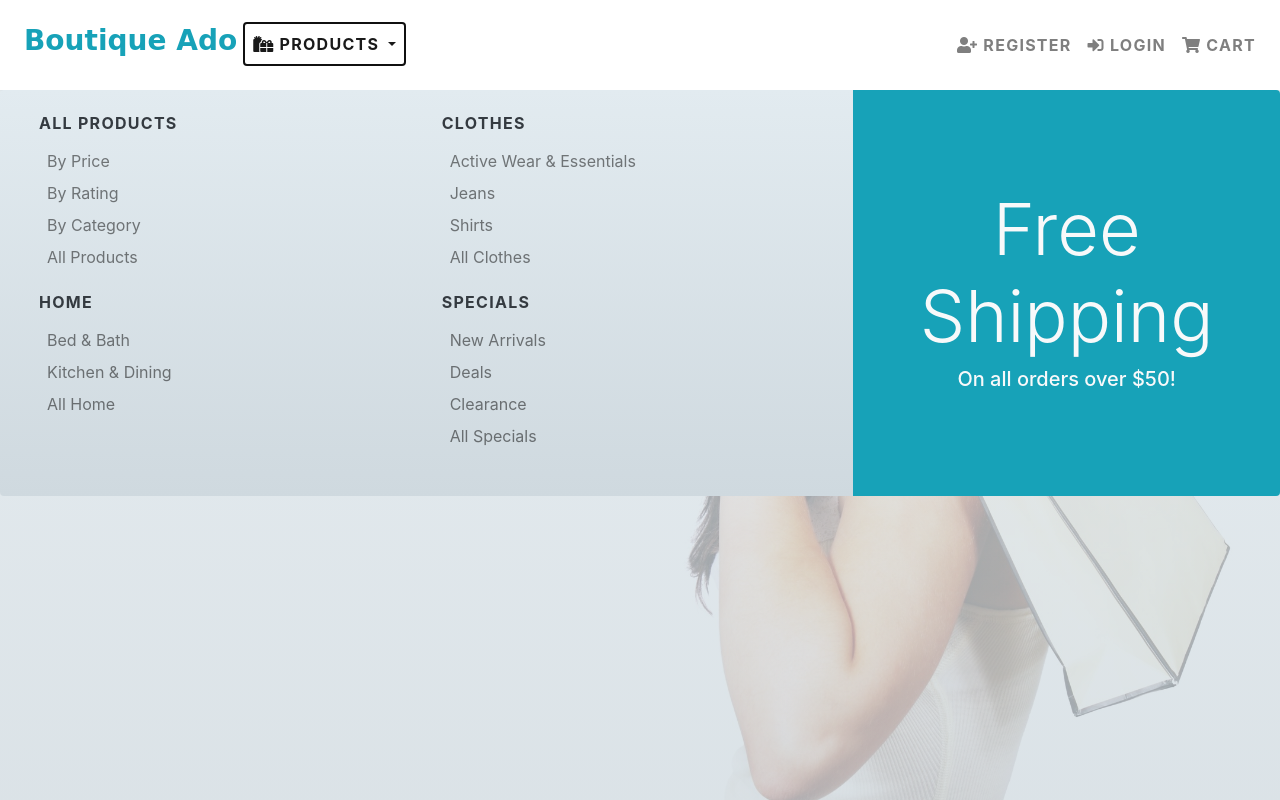
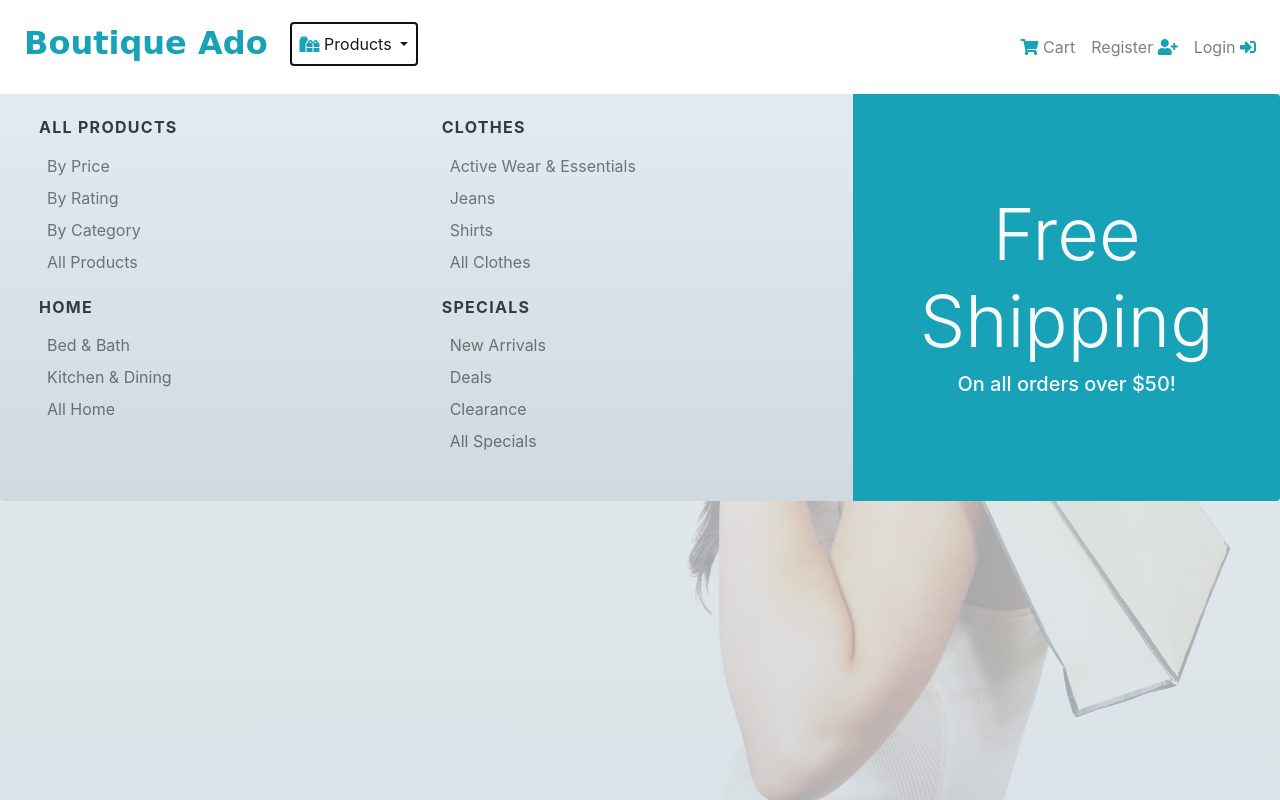
Before and after one commit to ckz8780/django_ecommerce, a Django app: page /cart/ in a window 1280 px wide, after a click on "Products". Run offline with Django 3.2, Linux system fonts and the light colour scheme; some libraries are stand-ins or nearby versions; some web fonts are replaced.

Commit message:
Menu adjustments and added cart notification toasts

```diff
--- a/cart/templates/cart/cart.html
+++ b/cart/templates/cart/cart.html
@@ -91,6 +91,7 @@
 {% block postloadjs %}
 	{{ block.super }}
 	<script type="text/javascript">
+		// Remove item and reload on click
 		$('.remove-item').click(function(){
 
 			var csrfToken = "{{ csrf_token }}"
@@ -98,7 +99,11 @@
 			var url = `/cart/remove/${itemId}/`;
 			var data = {'csrfmiddlewaretoken': csrfToken};
 
-			$.post(url, data).success(location.reload());
+			$.post(url, data)
+			 .done(function() {
+				$('.toast').toast('show');
+				location.reload();
+			})
 		})
 	</script>
 {% endblock %}
--- a/cart/views.py
+++ b/cart/views.py
@@ -1,4 +1,8 @@
+from django.http import HttpResponse
 from django.shortcuts import render, redirect, reverse
+from django.contrib import messages
+
+from products.models import Product
 
 # Create your views here.
 
@@ -12,11 +16,14 @@ def add_to_cart(request, item_id):
 
     quantity=int(request.POST.get('quantity'))
     cart = request.session.get('cart', {})
+    product = Product.objects.get(id=item_id)
 
     if item_id in list(cart.keys()):
         cart[item_id] += quantity
+        messages.success(request, f'Updated {product.name} quantity to {cart[item_id]}')
     else:
         cart[item_id] = quantity
+        messages.success(request, f'Added {product.name} to your cart')
 
     request.session['cart'] = cart
     return redirect(reverse('products'))
@@ -26,20 +33,29 @@ def adjust_cart(request, item_id):
     """Adjust the quantity of the specified product to the specified amount"""
     quantity = int(request.POST.get('quantity'))
     cart = request.session.get('cart', {})
+    product = Product.objects.get(id=item_id)
 
     if quantity > 0:
         cart[item_id] = quantity
+        messages.success(request, f'Updated {product.name} quantity to {cart[item_id]}')
     else:
         cart.pop(item_id)
+        messages.success(request, f'Removed {product.name} from your cart')
 
     request.session['cart'] = cart
     return redirect(reverse('view_cart'))
 
 def remove_from_cart(request, item_id):
     """Set the quantity of the give item to 0"""
+    try:
+        cart = request.session.get('cart', {})
+        cart.pop(item_id)
+        product = Product.objects.get(id=item_id)
 
-    cart = request.session.get('cart', {})
-    cart.pop(item_id)
+        request.session['cart'] = cart
+        messages.success(request, f'Removed {product.name} from your cart')
+        return HttpResponse(status=200)
 
-    request.session['cart'] = cart
-    return redirect(reverse('view_cart'))
+    except Exception as e:
+        messages.error(request, f'Error removing item: {e}')
+        return HttpResponse(status=500)
--- a/static/css/base.css
+++ b/static/css/base.css
@@ -40,7 +40,8 @@ body {
 	transition: max-height .3s;
 }
 
-.read-more-link {
+.read-more-link,
+.remove-item {
 	cursor: pointer;
 }
 
--- a/static/css/megamenu.css
+++ b/static/css/megamenu.css
@@ -41,3 +41,7 @@
   overflow: hidden;
   transition: all .2s ease-in-out;
 }
+
+.menu-logo {
+  margin-right: 1rem;
+}
--- a/templates/includes/megamenu.html
+++ b/templates/includes/megamenu.html
@@ -6,16 +6,16 @@
 		<!-- Left Nav -->
 		<ul class="navbar-nav mr-auto">
 			<li class="nav-item">
-				<h3>
+				<h2 class="menu-logo">
 	            	<a href="{% url 'home' %}" class="nav-link font-weight-bold logo-font text-info">
 	            		Boutique <span class="highlight">Ado</span>
 	            	</a>
-	            </h3>
+	            </h2>
             </li>
 			<!-- Megamenu-->
 			<li class="nav-item dropdown megamenu pt-2">
-				<a id="megamenu" href="" data-toggle="dropdown" aria-haspopup="true" aria-expanded="false" class="nav-link dropdown-toggle font-weight-bold text-uppercase">
-					<span class="icon">
+				<a id="megamenu" href="" data-toggle="dropdown" aria-haspopup="true" aria-expanded="false" class="nav-link dropdown-toggle">
+					<span class="icon text-info">
             			<i class="fas fa-gifts"></i>
             		</span>
             		<span>Products</span>
@@ -87,25 +87,10 @@
 		</ul>
 		<!-- Right Nav -->
 		<ul class="navbar-nav">
+			{% if request.user.is_authenticated %}
 				<li class="nav-item">
-            	<a href="{% url 'account_signup' %}" class="nav-link font-weight-bold text-uppercase">
-            		<span class="icon">
-            			<i class="fas fa-user-plus"></i>
-            		</span>
-            		<span>Register</span>
-            	</a>
-            </li>
-			<li class="nav-item">
-				<a href="{% url 'account_login' %}" class="nav-link font-weight-bold text-uppercase">
-					<span class="icon">
-						<i class="fas fa-sign-in-alt"></i>
-					</span>
-					<span>Login</span>
-				</a>
-			</li>
-			<li class="nav-item">
-				<a href="{% url 'view_cart' %}" class="nav-link font-weight-bold text-uppercase">
-					<span class="icon">
+					<a href="{% url 'view_cart' %}" class="nav-link">
+						<span class="icon text-info">
 							<i class="fas fa-shopping-cart"></i>
 						</span>
 						<span>Cart</span>
@@ -114,6 +99,43 @@
 						{% endif %}
 					</a>
 				</li>
+				<li class="nav-item">
+					<a href="{% url 'account_logout' %}" class="nav-link">
+						<span>Logout</span>
+						<span class="icon text-danger">
+							<i class="fas fa-sign-out-alt"></i>
+						</span>
+					</a>
+				</li>
+			{% else %}
+				<li class="nav-item">
+					<a href="{% url 'view_cart' %}" class="nav-link">
+						<span class="icon text-info">
+							<i class="fas fa-shopping-cart"></i>
+						</span>
+						<span>Cart</span>
+						{% if product_count > 0 %}
+							<span class="badge badge-info">{{ product_count }}</span>
+						{% endif %}
+					</a>
+				</li>
+	            <li class="nav-item">
+	            	<a href="{% url 'account_signup' %}" class="nav-link">
+	            		<span>Register</span>
+	            		<span class="icon text-info">
+	            			<i class="fas fa-user-plus"></i>
+	            		</span>
+	            	</a>
+	            </li>
+				<li class="nav-item">
+					<a href="{% url 'account_login' %}" class="nav-link">
+						<span>Login</span>
+						<span class="icon text-info">
+							<i class="fas fa-sign-in-alt"></i>
+						</span>
+					</a>
+				</li>
+			{% endif %}
         </ul>
 	</div>
 </nav>
```
Lines whose indentation alone changed are shown as unchanged.
